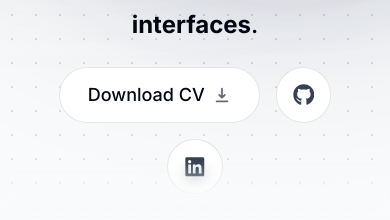
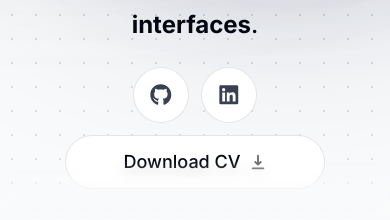
Before and after one commit to sarahaliriel/portfolio, a Next.js app: page / in a window 390 px wide. Shown: the part 621-841 px from the top of the page. Built offline with nearby package versions, Linux system fonts and the light colour scheme; no server answers.

Commit message:
port final

```diff
--- a/components/intro.tsx
+++ b/components/intro.tsx
@@ -101,15 +101,8 @@ export default function Intro() {
           )}
         </h2>
 
-        <div className="flex flex-wrap justify-center sm:justify-end gap-4 text-lg font-medium mt-4">
-          <a
-            className="group bg-white px-7 py-3 flex items-center gap-2 rounded-full outline-none focus:scale-110 hover:scale-110 active:scale-105 transition cursor-pointer borderBlack dark:bg-white/10"
-            href="/cv.pdf"
-            download
-          >
-            {t("intro.download")} <HiDownload className="opacity-60 group-hover:translate-y-1 transition" />
-          </a>
-
+        <div className="mt-4 flex flex-col items-center sm:flex-row sm:justify-end sm:items-center gap-3 sm:gap-4 text-lg font-medium w-full">
+          <div className="flex items-center justify-center gap-3 sm:gap-4 order-1 sm:order-2">
             <a
                 className="bg-white p-4 text-gray-700 flex items-center gap-2 text-[1.35rem] rounded-full focus:scale-[1.15] hover:scale-[1.15] hover:text-gray-950 active:scale-105 transition cursor-pointer borderBlack dark:bg-white/10 dark:text-white/60"
                 href="https://github.com/sarahaliriel"
@@ -118,7 +111,6 @@ export default function Intro() {
               >
                 <FaGithub />
               </a>
-
               <a
                 className="bg-white p-4 text-gray-700 flex items-center gap-2 text-[1.35rem] rounded-full focus:scale-[1.15] hover:scale-[1.15] hover:text-gray-950 active:scale-105 transition cursor-pointer borderBlack dark:bg-white/10 dark:text-white/60"
                 href="https://www.linkedin.com/in/sarahdumitrache"
@@ -128,6 +120,14 @@ export default function Intro() {
                 <FaLinkedin />
               </a>
           </div>
+              <a
+                className="group bg-white px-7 py-3 flex items-center justify-center gap-2 rounded-full outline-none focus:scale-110 hover:scale-110 active:scale-105 transition cursor-pointer borderBlack dark:bg-white/10 order-2 sm:order-1 w-full sm:w-auto max-w-[260px]"
+                href="/cv.pdf"
+                download
+              >
+                  {t("intro.download")} <HiDownload className="opacity-60 group-hover:translate-y-1 transition" />
+              </a>
+          </div>
       </motion.div>
     </section>
   );
--- a/context/language-context.tsx
+++ b/context/language-context.tsx
@@ -35,8 +35,8 @@ const dictionary: Dict = {
   "about.card3.title": { pt: "Propósito", en: "Purpose" },
   "about.card3.desc": { pt: "Soluções úteis com foco na experiência real.", en: "Useful solutions focused on real experience." },
   "about.cta": {
-    pt: "Se você procura alguém que une design, código e propósito, talvez a gente combine!",
-    en: "If you’re looking for someone who blends design, code, and purpose, we might be a great match!",
+    pt: "Se você procura alguém que une código, design e propósito, talvez a gente combine!",
+    en: "If you’re looking for someone who blends code, design, and purpose, we might be a great match!",
   },
 
   "projects.heading": { pt: "Projetos", en: "Projects" },
@@ -112,7 +112,7 @@ const dictionary: Dict = {
   "footer.statusHeading": { pt: "Status", en: "Status" },
   "footer.role": { pt: "Front End Developer.", en: "Front End Developer." },
   "footer.statusLine": { pt: "Aberta a oportunidades e colaborações.", en: "Open to opportunities and collaborations." },
-  "footer.statusBody": { pt: "Se você tem uma ideia, projeto ou vaga, vamos conversar!", en: "If you have an idea, a project, or a role, let’s talk!" },
+  "footer.statusBody": { pt: "Se você tem uma ideia ou projeto, vamos conversar!", en: "If you have an idea or a project, let’s talk!" },
   "footer.rights": { pt: "Todos os direitos reservados.", en: "All rights reserved." },
   "footer.made": { pt: "Feito com ♡ e código.", en: "Made with ♡ and code." },
   "footer.email": { pt: "Email", en: "Email" },
```
Lines whose indentation alone changed are shown as unchanged.
